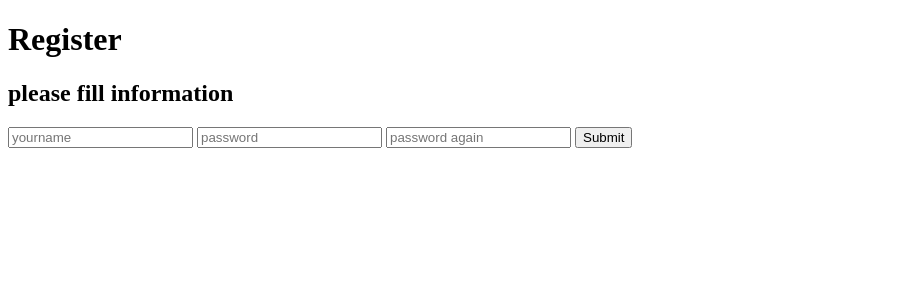
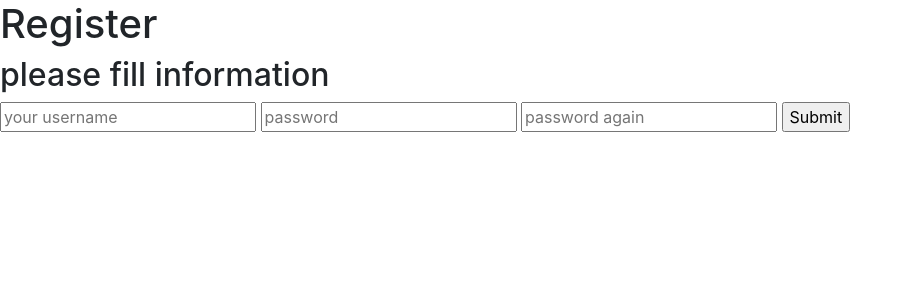
Before and after one commit to rhythm244/CS50, a Flask app: page /register in a window 1280 px wide. Shown: the top 300 px of the page, without its empty margins (0-913 px from the left). Run offline with Flask 2, Linux system fonts and the light colour scheme; some libraries are stand-ins or nearby versions.

Commit message:
before add booststrap

```diff
--- a/app.py
+++ b/app.py
@@ -7,15 +7,19 @@ db = SQL("sqlite:///money.db")
 
 @app.route("/")
 def index():
-    rows = db.execute("SELECT * FROM money")
+    rows = db.execute("SELECT * FROM finance")
     return render_template("index.html",rows=rows)
+
+""" INSERT INTO table_name (column1, column2, column3, ...)
+VALUES (value1, value2, value3, ...);
+"""
 
 @app.route("/register", methods=["GET","POST"])
 def register():
     if request.method == "GET":
         return render_template("register.html")
     else:
-        name = request.form.get("name")
+        username = request.form.get("username")
         password = request.form.get("password")
-        db.execute("INSERT ")
+        db.execute("INSERT INTO finance (username, password) VALUES (:username,:password)",username=username,password=password)
     return redirect("/")
--- a/templates/index.html
+++ b/templates/index.html
@@ -4,6 +4,12 @@
     <body>
         <h1>Hello this is finance</h1>
 
+        <ul>
+            {% for row in rows %}
+                <li>{{ row["username"] }} ({{ row["password"] }})</li>
+            {% endfor %}
+        </ul>
+
         <a href="/register">Sign Up</a>
     </body>
 {% endblock %}
--- a/templates/layout.html
+++ b/templates/layout.html
@@ -1,10 +1,15 @@
 <!DOCTYPE html>
 <html lang="en">
+    <meta name="viewport" content="width=device-width, initial-scale=1.0">
     <title>
         Finance
     </title>
 
     <head>
+        <link rel="stylesheet" href="https://cdn.jsdelivr.net/npm/bootstrap@4.5.3/dist/css/bootstrap.min.css" integrity="sha384-TX8t27EcRE3e/ihU7zmQxVncDAy5uIKz4rEkgIXeMed4M0jlfIDPvg6uqKI2xXr2" crossorigin="anonymous">
+        <style>
+
+        </style>
     </head>
 
     <body>
--- a/templates/register.html
+++ b/templates/register.html
@@ -5,11 +5,11 @@
         <h1>Register</h1>
         <h2>please fill information</h2>
         <form action="/register", method="POST")>
-            <input type="text", name="name", placeholder="yourname">
+            <input type="text", name="username", placeholder="your username">
             <input type="password", name="password", placeholder="password">
             <input type="password", name="password2", placeholder="password again">
             <input type="submit">
-        <form>
+        </form>
     </body>
 
 {% endblock%}
```
Also changed, not shown: money.db.
